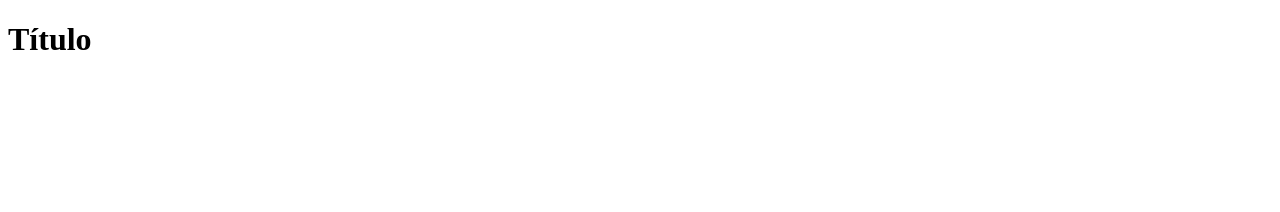
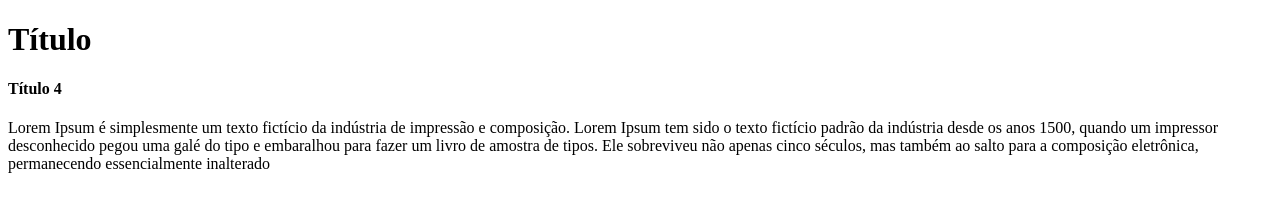
Before and after one commit to derlisgeorges/ProjetoLandingPage, a plain HTML site: page index.html in a window 1280 px wide. Drawn offline with Linux system fonts and the light colour scheme.

Commit message:
Conflito resolvido

```diff
--- a/index.html
+++ b/index.html
@@ -9,5 +9,11 @@
 
     <h1>Título</h1>
 
+    <h4>Título 4</h4>
+
+    <p>Lorem Ipsum é simplesmente um texto fictício da indústria de impressão e composição. Lorem Ipsum tem sido o texto fictício padrão da indústria desde os anos 1500, quando um impressor desconhecido pegou uma galé do tipo e embaralhou para fazer um livro de amostra de tipos. Ele sobreviveu não apenas cinco séculos, mas também ao salto para a composição eletrônica, permanecendo essencialmente inalterado
+    </p>
+
+
 </body>
 </html>
```
